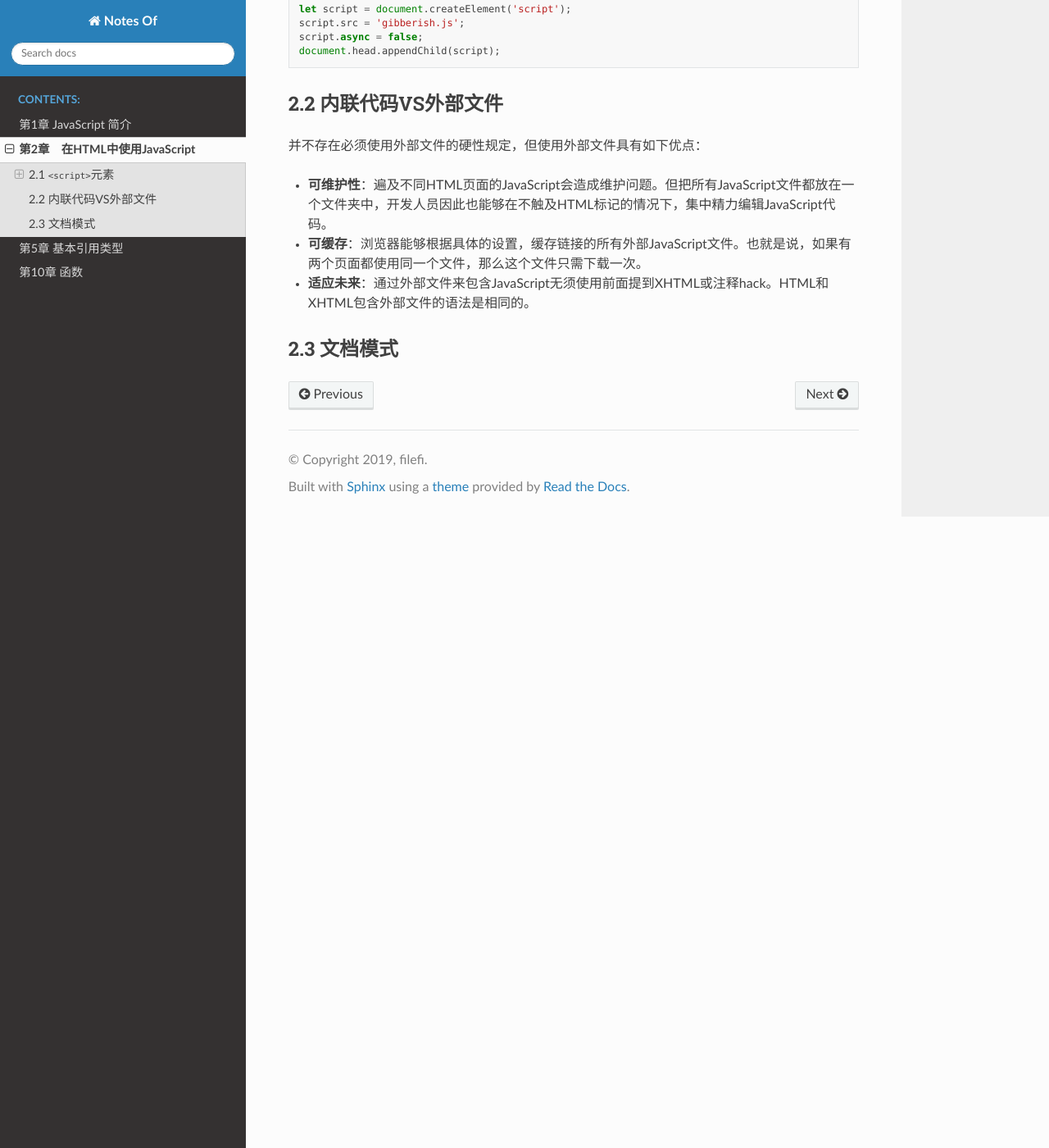
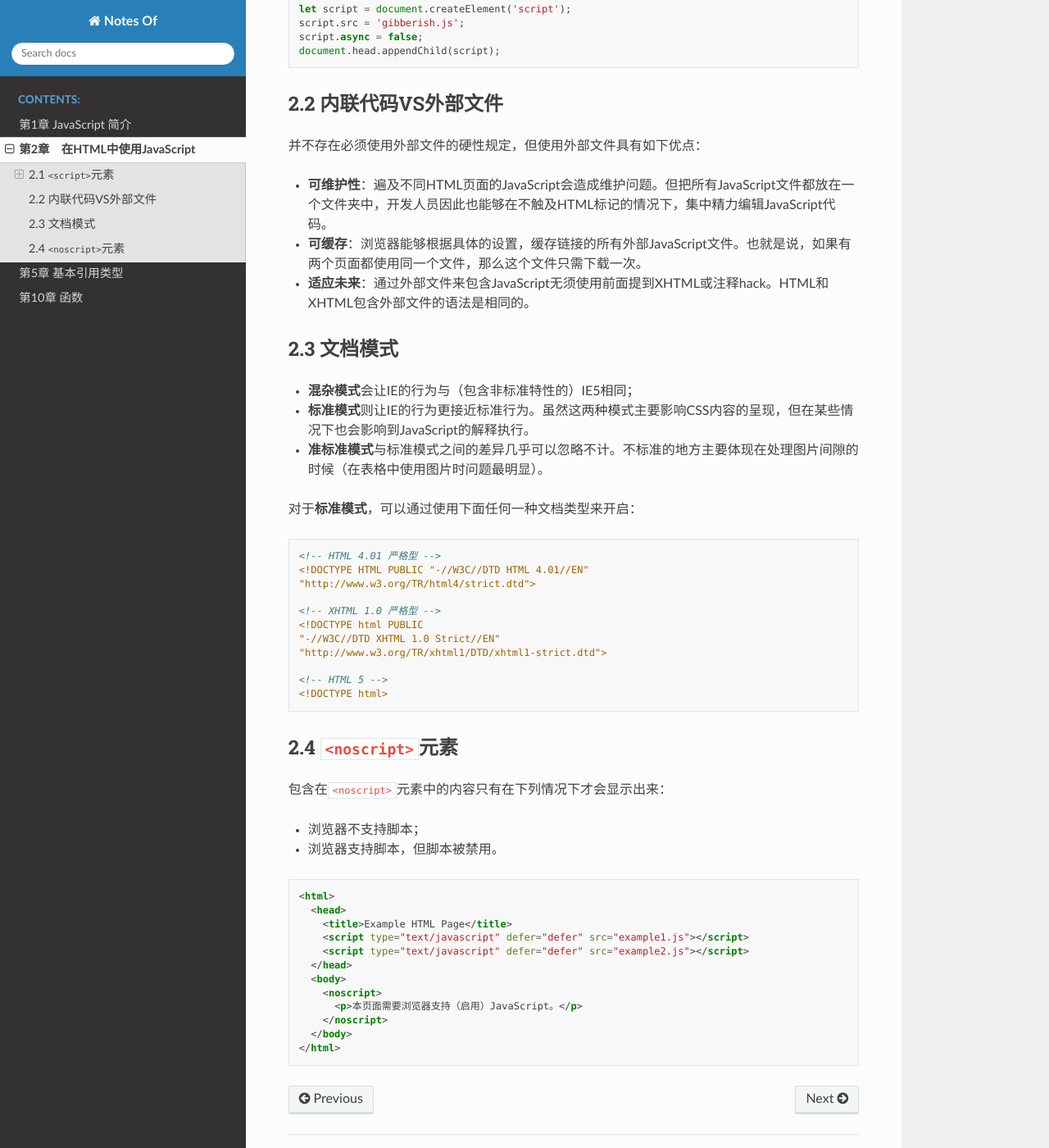
Before and after one commit to filefi/NotesOfProfessional-JavaScript-for-Web-Developers, a Sphinx documentation site: the page built from source/Chapter2-JavaScript_in_HTML.md, in a window 1280 px wide and 1400 px high, scrolled down 3839 px. Shown: the whole window at 82% size. Built offline with Sphinx 7.4.7 and the Read the Docs theme 2.0.0, drawn with Linux system fonts in a browser that asks for light colours; some of the changed text lies outside the part shown.

Commit message:
chapter 2 finished

````diff
--- a/source/Chapter2-JavaScript_in_HTML.md
+++ b/source/Chapter2-JavaScript_in_HTML.md
@@ -159,3 +159,49 @@ document.head.appendChild(script);
 
 
 ## 2.3 文档模式
+
+- **混杂模式**会让IE的行为与（包含非标准特性的）IE5相同；
+
+- **标准模式**则让IE的行为更接近标准行为。虽然这两种模式主要影响CSS内容的呈现，但在某些情况下也会影响到JavaScript的解释执行。
+
+- **准标准模式**与标准模式之间的差异几乎可以忽略不计。不标准的地方主要体现在处理图片间隙的时候（在表格中使用图片时问题最明显）。
+
+对于**标准模式**，可以通过使用下面任何一种文档类型来开启：
+
+```html
+<!-- HTML 4.01 严格型 -->
+<!DOCTYPE HTML PUBLIC "-//W3C//DTD HTML 4.01//EN"
+"http://www.w3.org/TR/html4/strict.dtd">
+
+<!-- XHTML 1.0 严格型 -->
+<!DOCTYPE html PUBLIC
+"-//W3C//DTD XHTML 1.0 Strict//EN"
+"http://www.w3.org/TR/xhtml1/DTD/xhtml1-strict.dtd">
+
+<!-- HTML 5 -->
+<!DOCTYPE html>
+```
+
+
+
+## 2.4 `<noscript>`元素
+
+包含在`<noscript>`元素中的内容只有在下列情况下才会显示出来：
+
+- 浏览器不支持脚本；
+- 浏览器支持脚本，但脚本被禁用。
+
+```html
+<html>
+  <head>
+    <title>Example HTML Page</title>
+    <script type="text/javascript" defer="defer" src="example1.js"></script>
+    <script type="text/javascript" defer="defer" src="example2.js"></script>
+  </head>
+  <body>
+    <noscript>
+      <p>本页面需要浏览器支持（启用）JavaScript。</p>
+    </noscript>
+  </body>
+</html>
+```
````
Also changed, not shown: other parts of source/Chapter2-JavaScript_in_HTML.md (+1 -1 lines).
